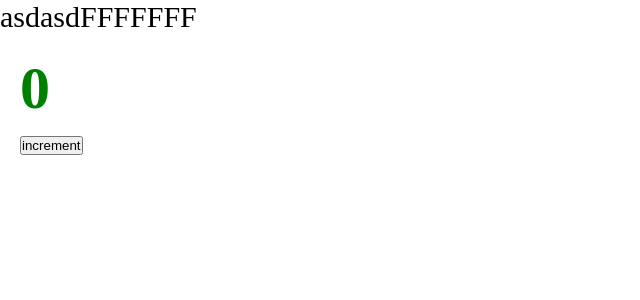
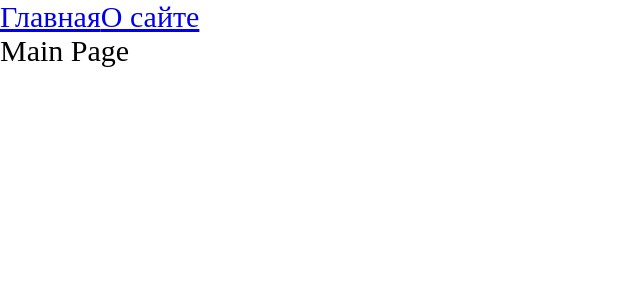
Before and after one commit to Vecsel/project, a React app: page / in a window 1280 px wide. Shown: the top 300 px of the page, without its empty margins (0-640 px from the left). Built offline with nearby package versions, Linux system fonts and the light colour scheme.

Commit message:
add React-router-dom

```diff
--- a/src/App.tsx
+++ b/src/App.tsx
@@ -1,12 +1,22 @@
-import React from 'react';
-import {Counter} from "./components/Counter";
+import React, {Suspense} from 'react';
+import {Link, Route, Routes} from 'react-router-dom';
 import './index.scss'
+import {MainPageAsync} from "./pages/MainPages/MainPage.async";
+import {AboutPageAsync} from "./pages/AboutPage/AboutPage.async";
 
 const App = () => {
     return (
         <div className="app">
-            asdasdFFFFFFF
-            <Counter/>
+            <Link to={'/'}>Главная</Link>
+            <Link to={'/about'}>О сайте</Link>
+            <Suspense fallback={<div>Loading...</div>}>
+                <Routes>
+
+                    <Route path={'/about'} element={<AboutPageAsync/>}/>
+                    <Route path={'/'} element={<MainPageAsync/>}/>
+
+                </Routes>
+            </Suspense>
         </div>
     );
 };
--- a/src/index.tsx
+++ b/src/index.tsx
@@ -1,9 +1,12 @@
 
 import {render} from "react-dom";
 import App from "./App";
+import {BrowserRouter} from "react-router-dom";
 
 
 render(
-    <App/>,
+    <BrowserRouter>
+        <App/>
+    </BrowserRouter>,
     document.getElementById('root')
 )
--- /dev/null
+++ b/src/pages/AboutPage/AboutPage.async.tsx
@@ -0,0 +1,3 @@
+import {lazy} from "react";
+
+export const AboutPageAsync = lazy(() => import('./AboutPage'));
--- /dev/null
+++ b/src/pages/AboutPage/AboutPage.tsx
@@ -0,0 +1,11 @@
+import React from 'react';
+
+const AboutPage = () => {
+    return (
+        <div>
+            About Page
+        </div>
+    );
+};
+
+export default AboutPage;
--- /dev/null
+++ b/src/pages/MainPages/MainPage.async.tsx
@@ -0,0 +1,3 @@
+import {lazy} from "react";
+
+export const MainPageAsync = lazy(() => import('./MainPages'));
--- /dev/null
+++ b/src/pages/MainPages/MainPages.tsx
@@ -0,0 +1,11 @@
+import React from 'react';
+
+const MainPages = () => {
+    return (
+        <div>
+            Main Page
+        </div>
+    );
+};
+
+export default MainPages;
```
Also changed, not shown: package.json (+8 -6 lines), tsconfig.json (+21 -2 lines), 4 other files (tests, documents, lock files or other folders).
